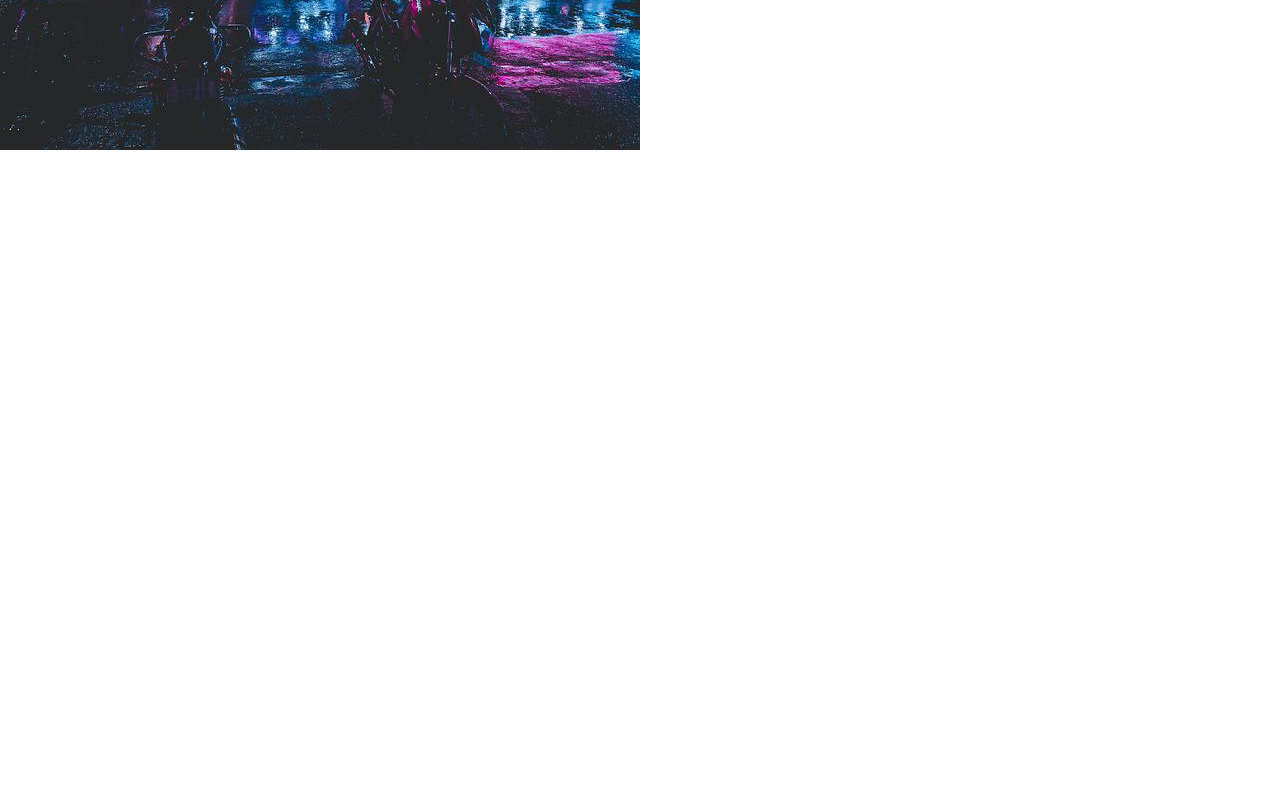
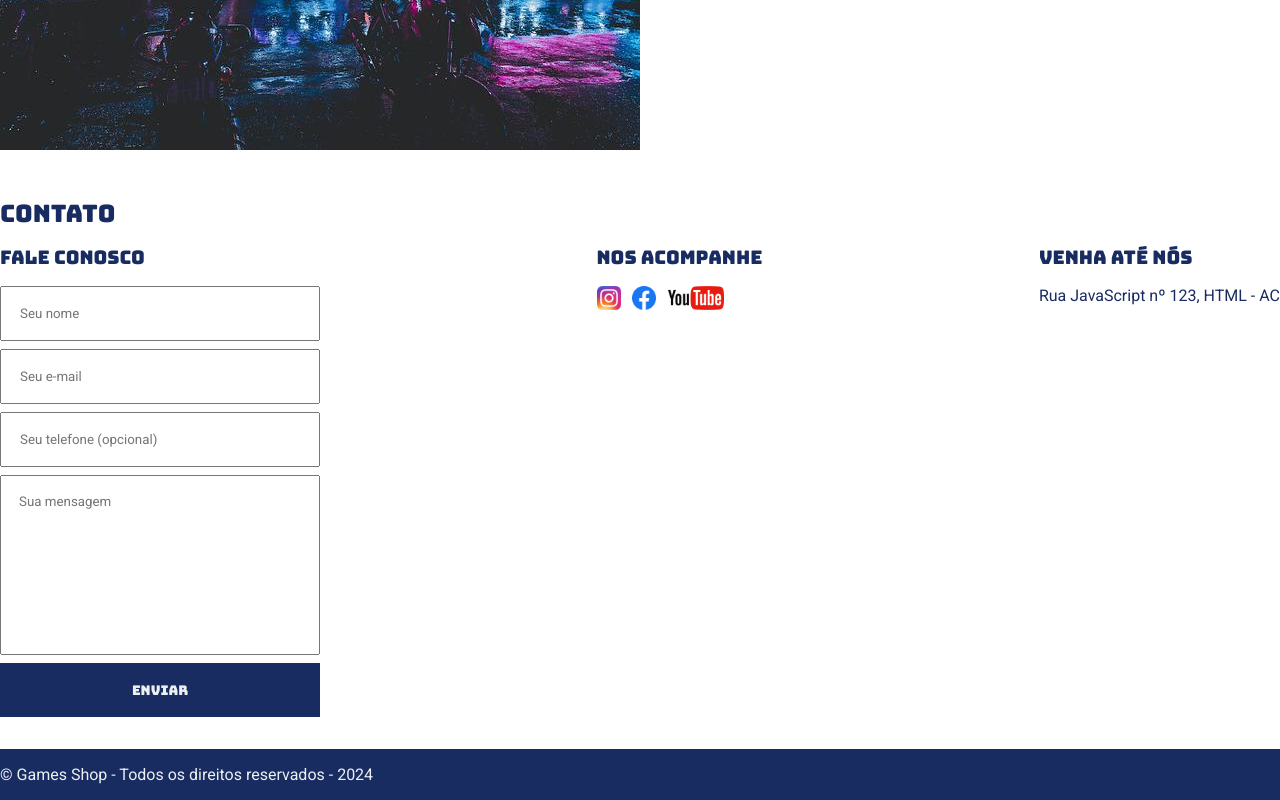
Before and after one commit to hlp-leonardo/ebac-projeto1, a plain HTML site: page index.html in a window 1280 px wide. Shown: the part 429-1229 px from the top of the page. Before the commit the page ends 800 px from the top, so only its background shows below. Drawn offline with Linux system fonts and the light colour scheme.

Commit message:
Criando formulário e rodapé

```diff
--- a/index.html
+++ b/index.html
@@ -18,16 +18,16 @@
             <nav>
                 <ul>
                     <li>
-                        <a href="">Sobre a loja</a>
+                        <a href="#about">Sobre a loja</a>
                     </li>
                     <li>
-                        <a href="">Contato</a>
+                        <a href="#contact">Contato</a>
                     </li>
                 </ul>
             </nav>
         </div>
     </header>
-    <section>
+    <section id="about">
         <div class="container">
             <img class="storefront" src="./images/loja.jpg" alt="Fachada da loja Games Shop">
             <div>
@@ -52,6 +52,56 @@
             </div>
         </div>
     </section>
+    <section id="contact">
+        <div class="container">
+            <h2>Contato</h2>
+            <div class="contact-methods">
+                <div>
+                    <h3>Fale conosco</h3>
+                    <form>
+                        <input type="text" placeholder="Seu nome" required />
+                        <input type="email" placeholder="Seu e-mail" required />
+                        <input type="tel" placeholder="Seu telefone (opcional)" />
+                        <textarea placeholder="Sua mensagem" required></textarea>
+                        <button type="submit">Enviar</button>
+                    </form>
+                </div>
+                <div>
+                    <h3>Nos acompanhe</h3>
+                    <ul class="social-links">
+                        <li>
+                            <a href="#" title="Siga-nos no Instagram">
+                                <img src="./images/instagram.png" alt="Logo do Instagram">
+                            </a>
+                        </li>
+                        <li>
+                            <a href="#" title="Siga-nos no Facebook">
+                                <img src="./images/facebook.png" alt="Logo do Facebook">
+                            </a>
+                        </li>
+                        <li>
+                            <a href="#" title="Visite nosso canal no YouTube">
+                                <img src="./images/youtube.png" alt="Logo do YouTube">
+                            </a>
+                        </li>
+                    </ul>
+                </div>
+                <div>
+                    <h3>Venha até nós</h3>
+                    <p>
+                        Rua JavaScript nº 123, HTML - AC
+                    </p>
+                </div>
+            </div>
+        </div>
+    </section>
+    <footer>
+        <div class="container">
+            <p>
+                &copy; Games Shop - Todos os direitos reservados - 2024
+            </p>
+        </div>
+    </footer>
 </body>
 
 </html>
--- a/main.css
+++ b/main.css
@@ -4,24 +4,24 @@
     box-sizing: border-box;
 }
 
-body {
+body,
+input,
+textarea {
     font-family: "Roboto", sans-serif;
 }
 
 header,
-section h2 {
-    font-family: "Bungee", sans-serif;
+section h2,
+section h3,
+form button {
+    font-family: "Bungee", cursive;
+    font-weight: normal;
 }
 
 header {
     padding: 16px 0;
     background-color: #182C61;
     color: #ecf0f1;
-}
-
-header h1,
-section h2 {
-    font-weight: normal;
 }
 
 header nav li {
@@ -80,3 +80,65 @@ section p {
 .storefront {
     margin-right: 32px;
 }
+
+.social-links img {
+    height: 24px;
+}
+
+.social-links li {
+    display: inline;
+    margin-right: 8px;
+}
+
+.social-links li a {
+    text-decoration: none;
+}
+
+#contact .container {
+    display: block;
+}
+
+.contact-methods {
+    display: flex;
+    justify-content: space-between;
+}
+
+form input,
+textarea,
+form button {
+    display: block;
+    width: 320px;
+    margin-bottom: 8px;
+    padding: 18px;
+}
+
+form textarea {
+    resize: none;
+    height: 180px;
+}
+
+section h3 {
+    margin-bottom: 16px;
+}
+
+form button {
+    background-color: #182C61;
+    color: #ecf0f1;
+    border: none;
+    cursor: pointer;
+}
+
+form button:hover {
+    background-color: #314e9e;
+}
+
+input:focus,
+textarea:focus {
+    outline-color: #182C61;
+}
+
+footer {
+    background-color: #182C61;
+    color: #ecf0f1;
+    padding: 16px 0;
+}
```
